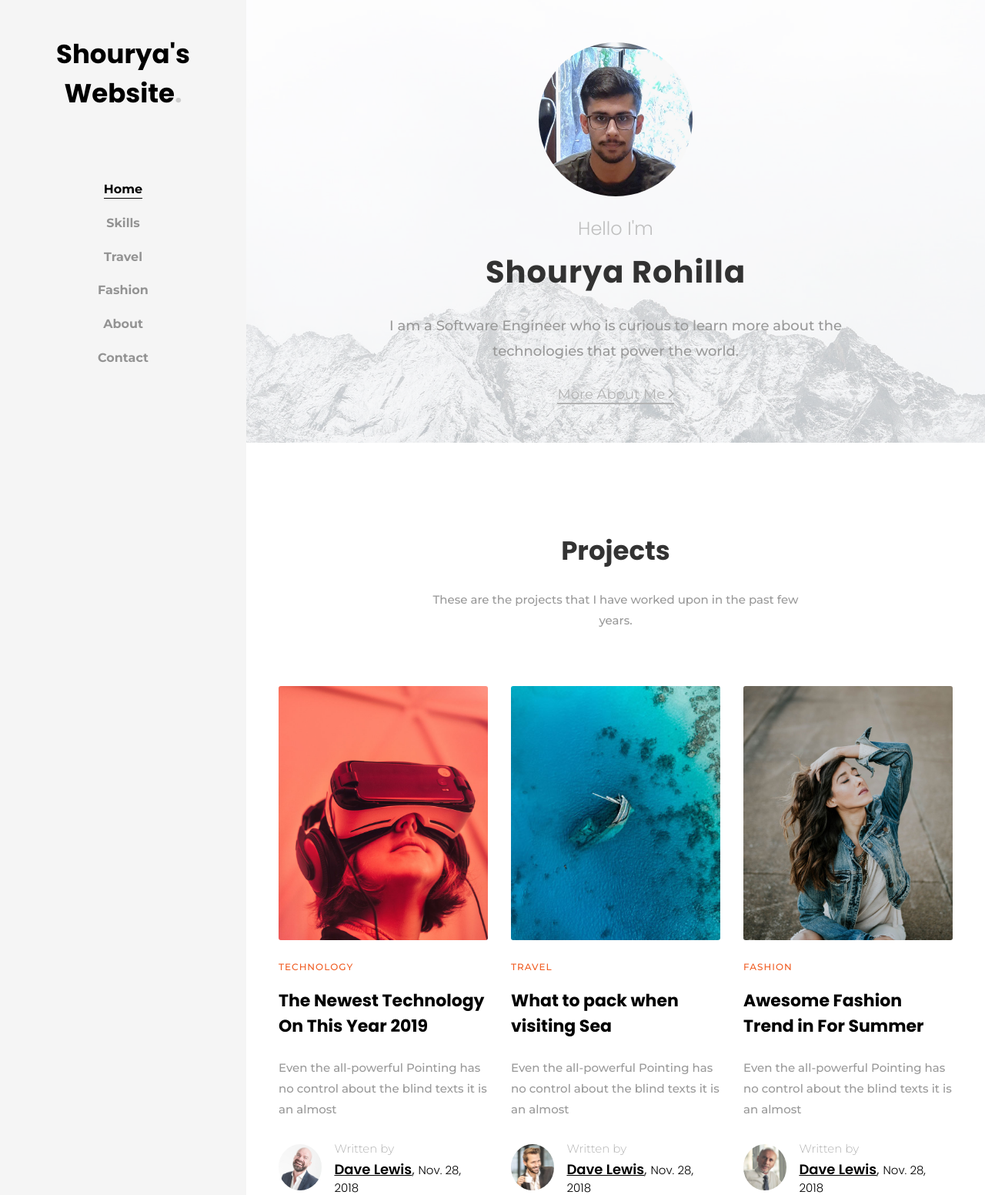
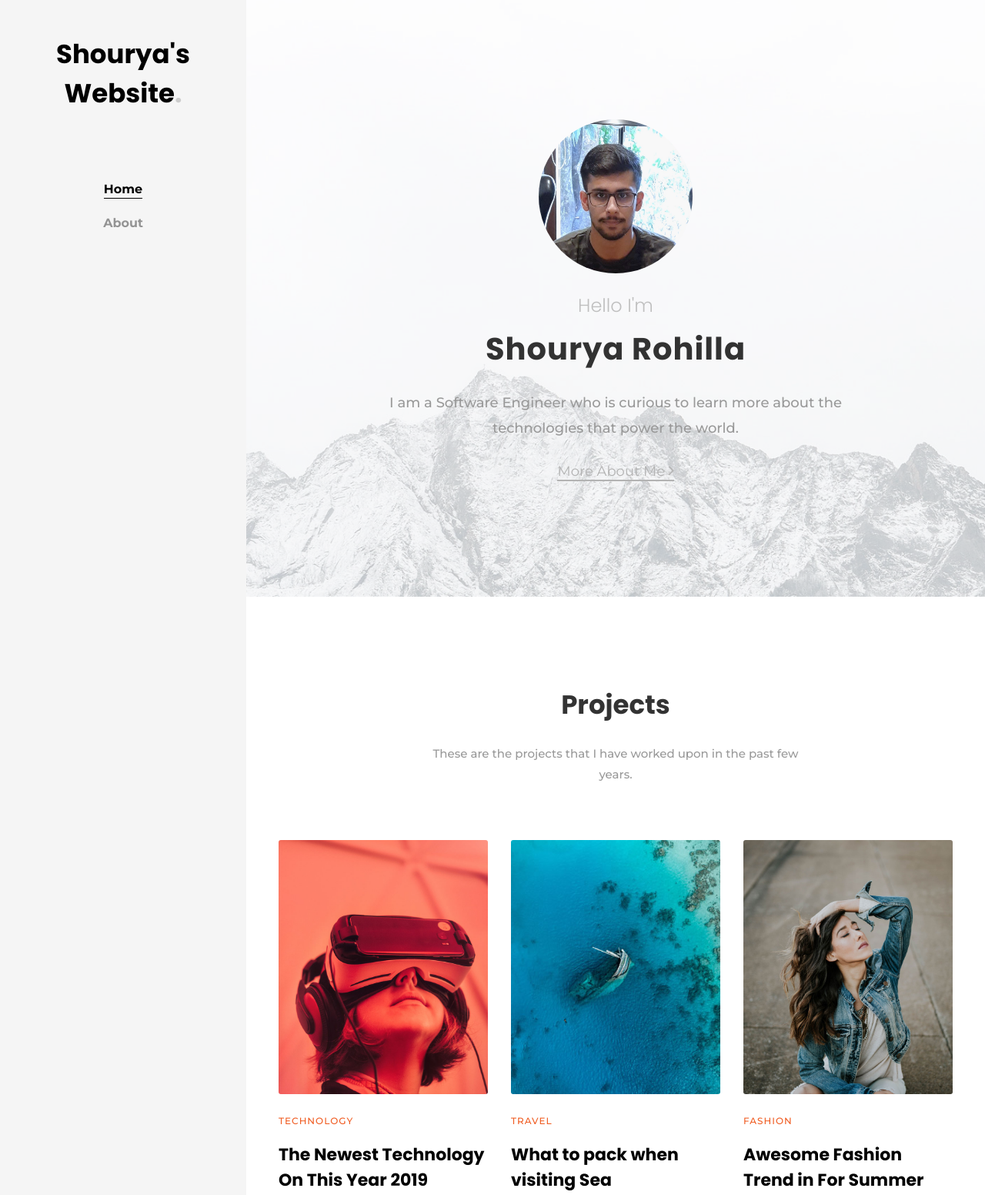
Before and after one commit to Ninja1918/my_portfolio, a Django app: page / in a window 1280 px wide. Shown: the top 1552 px of the page at 77% size. Run offline with Django 4.2, Linux system fonts and the light colour scheme; some libraries are stand-ins or nearby versions; some web fonts are replaced.

Commit message:
fixed some height stuff and added the gunicorn stuff with requirements stuff, the app should work now

```diff
--- a/main/templates/main/index.html
+++ b/main/templates/main/index.html
@@ -36,11 +36,11 @@
 			<nav id="colorlib-main-menu" role="navigation">
 				<ul>
 					<li class="colorlib-active"><a href="index.html">Home</a></li>
-					<li><a href="photography.html">Skills</a></li>
+					{% comment %} <li><a href="photography.html">Skills</a></li>
 					<li><a href="travel.html">Travel</a></li>
-					<li><a href="fashion.html">Fashion</a></li>
+					<li><a href="fashion.html">Fashion</a></li> {% endcomment %}
 					<li><a href="about.html">About</a></li>
-					<li><a href="contact.html">Contact</a></li>
+					{% comment %} <li><a href="contact.html">Contact</a></li> {% endcomment %}
 				</ul>
 			</nav>
 
@@ -54,7 +54,7 @@
 			</div>
 		</aside> <!-- END COLORLIB-ASIDE -->
 		<div id="colorlib-main">
-			<div class="hero-wrap h-75" style="background-image: url(static/images/bg_1.jpg);" data-stellar-background-ratio="0.5">
+			<div class="hero-wrap h-100" style="background-image: url(static/images/bg_1.jpg);" data-stellar-background-ratio="0.5">
 				<div class="overlay"></div>
 				<div class="h-100 d-flex justify-content-center align-items-center">
 					<div class="col-md-8 text text-center">
@@ -198,7 +198,7 @@
     <footer class="ftco-footer ftco-bg-dark ftco-section">
       <div class="container px-md-5">
         <div class="row mb-5">
-          <div class="col-md">
+          {% comment %} <div class="col-md">
             <div class="ftco-footer-widget mb-4 ml-md-4">
               <h2 class="ftco-heading-2">Category</h2>
               <ul class="list-unstyled categories">
@@ -208,7 +208,7 @@
                 <li><a href="#">Travel <span>(2)</span></a></li>
               </ul>
             </div>
-          </div>
+          </div> {% endcomment %}
           <!-- <div class="col-md">
              <div class="ftco-footer-widget mb-4">
               <h2 class="ftco-heading-2">Archives</h2>
--- a/my_portfolio/settings.py
+++ b/my_portfolio/settings.py
@@ -24,9 +24,9 @@ BASE_DIR = Path(__file__).resolve().parent.parent
 SECRET_KEY = 'django-insecure-#5a00@k#tl+byffrf47ck4s0t4o=b3$%^e^i)7z162_-)%du8e'
 
 # SECURITY WARNING: don't run with debug turned on in production!
-DEBUG = True
+DEBUG = False
 
-ALLOWED_HOSTS = []
+ALLOWED_HOSTS = ['*']
 
 
 # Application definition
--- a/my_portfolio/wsgi.py
+++ b/my_portfolio/wsgi.py
@@ -8,9 +8,9 @@ https://docs.djangoproject.com/en/4.0/howto/deployment/wsgi/
 """
 
 import os
-
+from whitenoise import WhiteNoise
 from django.core.wsgi import get_wsgi_application
 
 os.environ.setdefault('DJANGO_SETTINGS_MODULE', 'my_portfolio.settings')
 
-application = get_wsgi_application()
+application = WhiteNoise(get_wsgi_application())
--- /dev/null
+++ b/runtime.txt
@@ -0,0 +1 @@
+python-3.10.2
```
Also changed, not shown: 2 other files.
